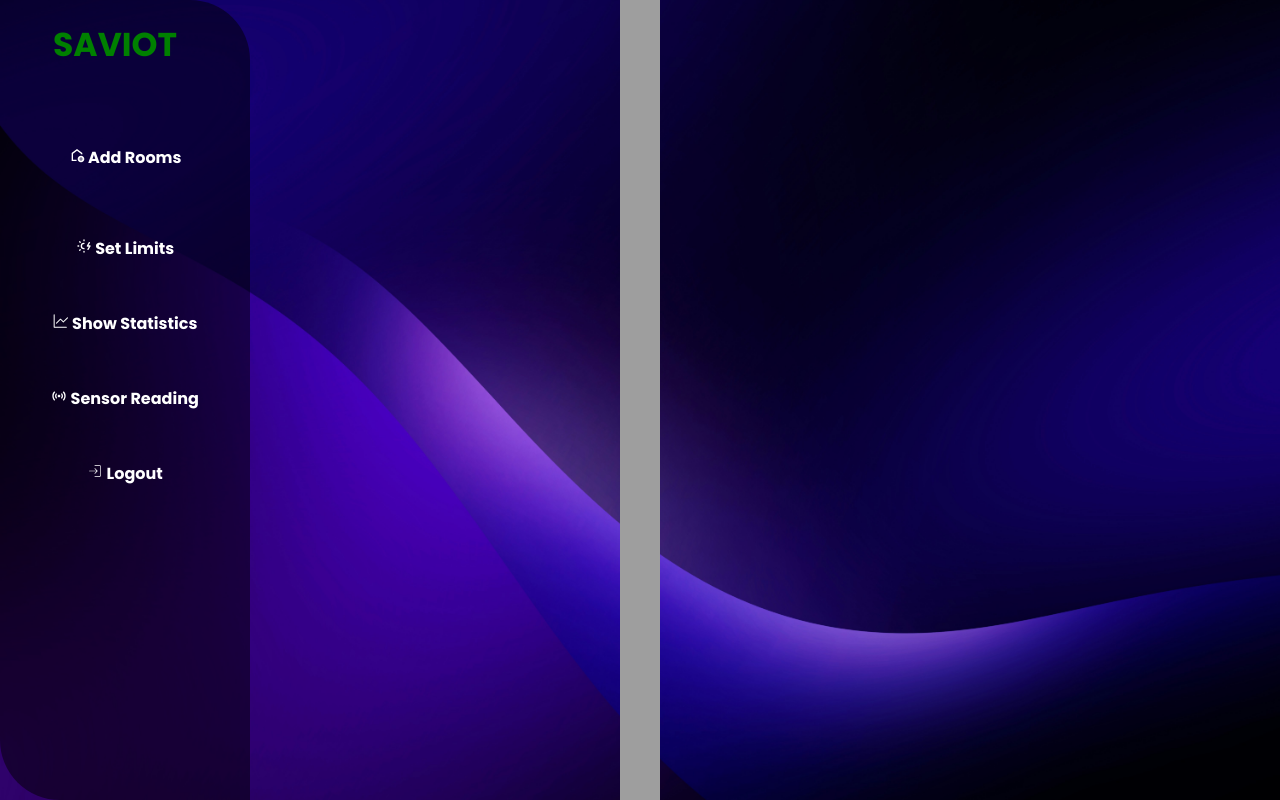
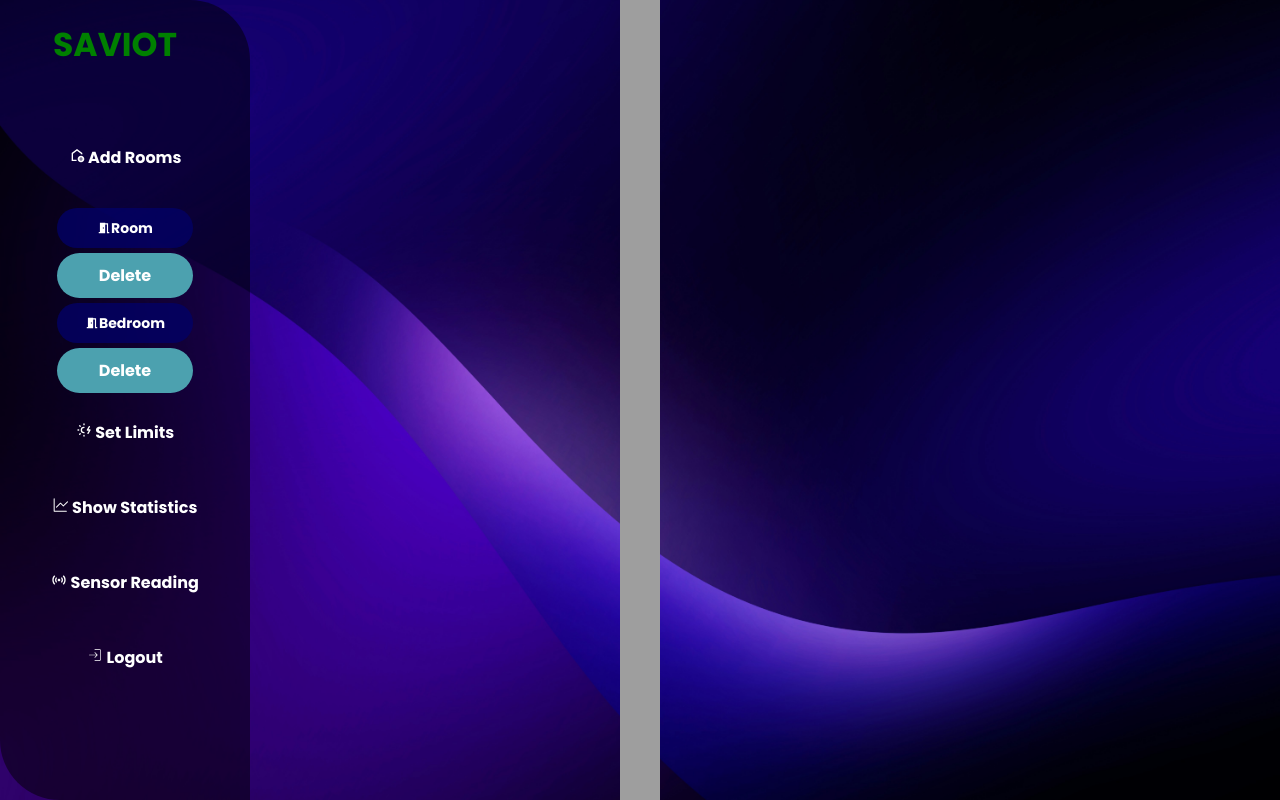
Before and after one commit to Hammad-111/hostProject, a React (Vite) app in the folder frontend/my-react-app/: page /home in a window 1280 px wide. Built offline with nearby package versions, Linux system fonts and the light colour scheme; grey boxes are pictures that could not be loaded.

Commit message:
Integrations of API'S

```diff
--- a/frontend/my-react-app/src/components/Navbar/AddNewRoom.jsx
+++ b/frontend/my-react-app/src/components/Navbar/AddNewRoom.jsx
@@ -6,6 +6,8 @@ import { CgSmartHomeRefrigerator } from "react-icons/cg";
 import PropTypes from "prop-types";
 
 const Devices = ({ activeRoom, roomDevices, deviceStatuses, addDeviceToRoom, handleToggle }) => {
+
+
   return (
     <div className="devices-section">
       <h2 style={{margin: '10px', position: 'absolute',top: '10px'}}>{activeRoom} - Control Your Devices</h2>
@@ -24,6 +26,7 @@ const Devices = ({ activeRoom, roomDevices, deviceStatuses, addDeviceToRoom, han
             <h3>Smart Light</h3>
             <p>Turn ON/OFF</p>
             <button onClick={() => addDeviceToRoom(activeRoom, "Smart Light")}>Add</button>
+            <button onClick={() => addDeviceToRoom(activeRoom, "Smart Light")}>Remove</button>
           </div>
 
           <div className="device-card">
@@ -75,7 +78,7 @@ const Devices = ({ activeRoom, roomDevices, deviceStatuses, addDeviceToRoom, han
 };
 
 Devices.propTypes = {
-  activeRoom: PropTypes.string.isRequired, // activeRoom should be a string and is required
+  activeRoom: PropTypes.object.isRequired, // activeRoom should be a string and is required
   roomDevices: PropTypes.object.isRequired, // roomDevices should be an object and is required
   deviceStatuses: PropTypes.object.isRequired, // deviceStatuses should be an object and is required
   addDeviceToRoom: PropTypes.func.isRequired, // addDeviceToRoom should be a function and is required
--- a/frontend/my-react-app/src/components/Navbar/Home.jsx
+++ b/frontend/my-react-app/src/components/Navbar/Home.jsx
@@ -14,15 +14,41 @@ import Statistics from "./Statistics";
 const Home = () => {
   const [activeRoom, setActiveRoom] = useState(null);
   const [activeSection, setActiveSection] = useState(null);
-  const [rooms, setRooms] = useState([]);
-  const [roomDevices, setRoomDevices] = useState({}); // State to track devices for each room
+  //const [rooms, setRooms] = useState([]);
+  const [rooms, setRooms] = useState([
+    { id: 1, name: "Room" }, // temporary hardcoded room
+    { id: 2, name: "Bedroom" },      // you can add more if needed
+  ]);const [roomDevices, setRoomDevices] = useState({}); // State to track devices for each room
   const [deviceStatuses, setDeviceStatuses] = useState({}); // State to track device statuses
 
-  const addDeviceToRoom = (room, device) => {
+  const addDeviceToRoom = async (room, device) => {
+    try {
+      // Step 1: Update local state by adding the device to the room's array
       setRoomDevices((prevDevices) => ({
         ...prevDevices,
-      [room]: [...(prevDevices[room] || []), device], // Add device to the room's array
+        [room.id]: [...(prevDevices[room.id] || []), device], // Add device to the room's array
       }));
+
+      // Step 2: Call the server API to add the appliance
+      const addDeviceResponse = await fetch(
+        `https://saviotserver.vercel.app/addAppliance?roomId=${room.id}&homeId=0&username=ammar`
+      );
+      const responseData = await addDeviceResponse.json();
+
+      if (responseData.status === "successful") {
+        // Get the ID from the server response
+        const deviceId = responseData.id;
+        console.log("Device added successfully with ID:", deviceId);
+
+        // Optional: You can update the state with the device ID or handle it as required
+        // You can store the device ID in state if needed to track or use it later
+      } else {
+        alert("Failed to add device. Please try again.");
+      }
+    } catch (error) {
+      console.error("Error adding device:", error);
+      alert("Something went wrong while adding the device.");
+    }
   };
 
   ///Handle API for toggling devices
@@ -84,7 +110,7 @@ const Home = () => {
       }
 
       // Step 3: Update local state
-      const newRoom = `Room ${roomId}`; // Or simply roomId if you want
+      const newRoom = { id: roomId, name: `Room ${roomId}` };
       setRooms([...rooms, newRoom]);
       setActiveRoom(null);
       setActiveSection(null);
@@ -97,21 +123,41 @@ const Home = () => {
   };
 
   // Function to delete a room
-  const deleteRoom = (roomToDelete) => {
-    setRooms(rooms.filter((room) => room !== roomToDelete));
+  const deleteRoom = async (roomId) => {
+    try {
+      const response = await fetch(`https://saviotserver.vercel.app/removeRoom?roomId=${roomId}&homeId=1&username=ammar`);
+      const data = await response.json();
+
+      if (data.status === "success") {
+        // Successfully deleted from server, now update frontend
+        setRooms(rooms.filter((room) => room.id !== roomId));
+        alert(`Room ${roomId} deleted successfully.`);
+      } else if (data.error) {
+        // Server sent an error
+        alert(`Failed to delete room: ${data.error}`);
+      } else {
+        // Unexpected response
+        alert("Unexpected response from server.");
+      }
+    } catch (error) {
+      console.error("Error deleting room:", error);
+      alert("Something went wrong while deleting the room.");
+    }
   };
+
 
 
   return (
     <div className="home-layout">
+
       <aside className="sidebar">
         <h2 style={{ color: "green", position: "relative", top: "-50px", right: "10px", fontSize: "33px" }}>SAVIOT</h2>
-        <button className="btn btn-secondary" onClick={addRoom}>
+        <button className="btn btn-secondary" onClick={addRoom} >
           <MdOutlineAddHome /> Add Rooms
         </button>
         <div className="room-container">
-          {rooms.map((room, index) => (
-            <div key={index} className="room-item">
+           {rooms.map((room) => (
+             <div key={room.id} className="room-item">
                <button
                  className="room-btn"
                  onClick={() => {
@@ -119,9 +165,9 @@ const Home = () => {
                    setActiveSection("devices");
                  }}
                >
-                <MdMeetingRoom /> {room}
+                 <MdMeetingRoom /> {room.name}
                </button>
-              <button onClick={() => deleteRoom(room)}>
+               <button onClick={() => deleteRoom(room.id)}>
                  Delete
                </button>
              </div>
```
Lines whose indentation alone changed are shown as unchanged.
